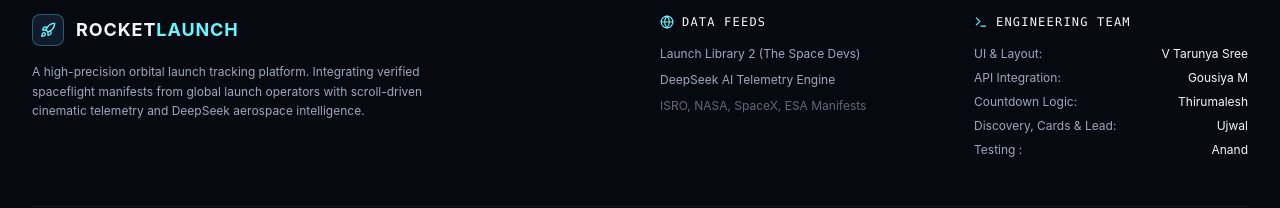
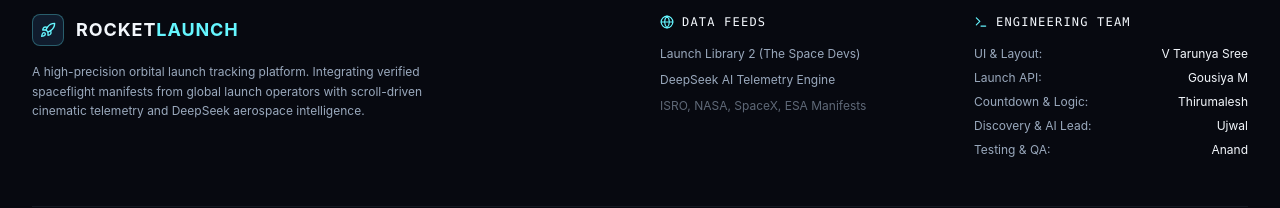
Before and after one commit to ujwal16102006/RocketLaunch, a Next.js app: page / in a window 1280 px wide. Shown: the part 5636-5844 px from the top of the page. Built offline with nearby package versions, Linux system fonts and the light colour scheme; no server answers.

Commit message:
docs_update_readme_and_engineering_team_allocation

```diff
--- a/components/layout/Footer.js
+++ b/components/layout/Footer.js
@@ -71,19 +71,19 @@ export function Footer() {
                 <span className="text-[#F3F7FC]">V Tarunya Sree</span>
               </li>
               <li className="flex justify-between">
-                <span>API Integration:</span>
+                <span>Launch API:</span>
                 <span className="text-[#F3F7FC]">Gousiya M</span>
               </li>
               <li className="flex justify-between">
-                <span>Countdown Logic:</span>
+                <span>Countdown & Logic:</span>
                 <span className="text-[#F3F7FC]">Thirumalesh</span>
               </li>
               <li className="flex justify-between">
-                <span>Discovery, Cards & Lead:</span>
+                <span>Discovery & AI Lead:</span>
                 <span className="text-[#F3F7FC]">Ujwal</span>
               </li>
               <li className="flex justify-between">
-                <span>Testing :</span>
+                <span>Testing & QA:</span>
                 <span className="text-[#F3F7FC]">Anand</span>
               </li>
             </ul>
```
Also changed, not shown: public/animations/rocket-launch/manifest.json, 1 other file (tests, documents, lock files or other folders).
